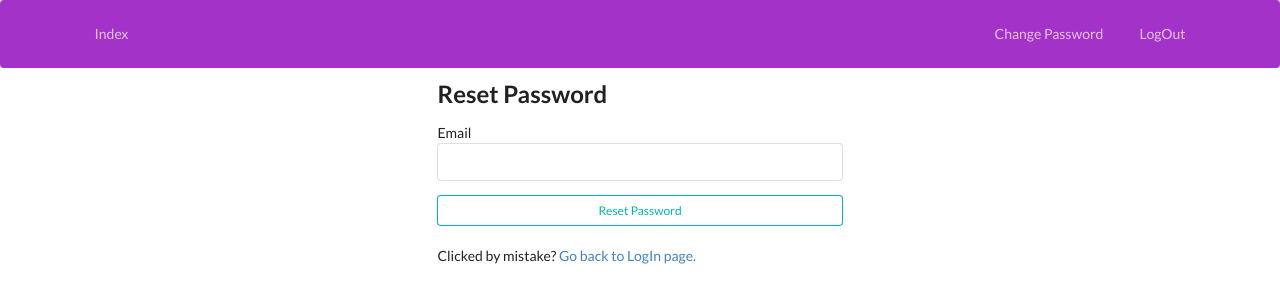
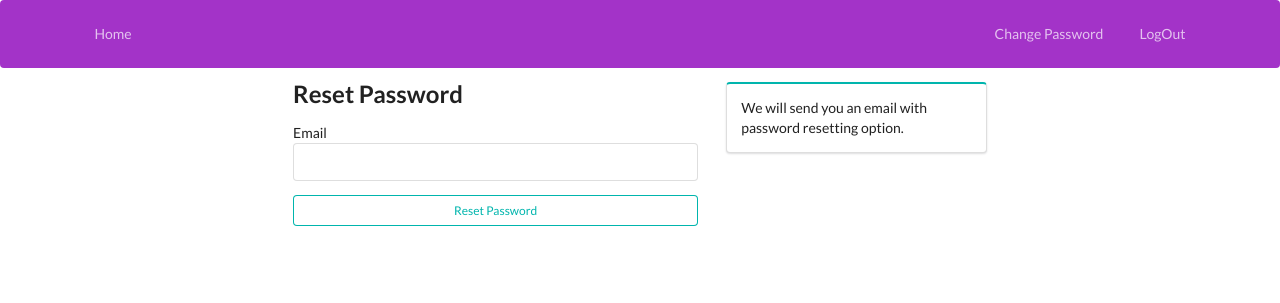
Before and after one commit to mah-di/start-here, a Django app: page /accounts/password-reset/ in a window 1280 px wide. Shown: the top 303 px of the page. Run offline with Django 3.2, Linux system fonts and the light colour scheme; the visitor is signed in with stand-in values (Sample User, id 1); some libraries are stand-ins or nearby versions.

Commit message:
Authenticated Users Can No Longer Access Login, Signup And Unauthenticated User Specific Pages. Created Custom Configs File For 'accounts' App. Templates Updated For Better User Experience.

```diff
--- a/src/accounts/middleware.py
+++ b/src/accounts/middleware.py
@@ -1,14 +1,31 @@
 from django.shortcuts import redirect
 from django.utils.deprecation import MiddlewareMixin
-from django.conf import settings
+from .custom_configs import (
+    LOGIN_REQUIRED_EXEMPT_URLS,
+    UNAUTHENTICATED_SPECIFIC_URLS,
+    LOGIN_REDIRECT_URL,
+    LOGIN_URL,
+    )
+
+
+class UnauthenticatedSpecificMiddleware(MiddlewareMixin):
+    def process_view(self, request, view_func, view_args, view_kwargs):
+        assert hasattr(request, 'user'), "Unauthenticated Specific Middleware"
+        if request.user.is_authenticated:
+            path = request.path.lstrip('/')
+            if any(path.startswith(url) for url in UNAUTHENTICATED_SPECIFIC_URLS):
+                return redirect(LOGIN_REDIRECT_URL)
+
+        return None
+
 
 class LoginRequiredMiddleware(MiddlewareMixin):
     def process_view(self, request, view_func, view_args, view_kwargs):
-        assert hasattr(request, 'user'), "Custom Login Required Middleware"
+        assert hasattr(request, 'user'), "Login Required Middleware"
         if not request.user.is_authenticated:
             path = request.path.lstrip('/')
-            if not any(path.startswith(url) for url in settings.LOGIN_REQUIRED_EXEMPT_URLS):
-                login_redirect = f"{settings.LOGIN_URL}?next={request.path_info}"
+            if not any(path.startswith(url) for url in LOGIN_REQUIRED_EXEMPT_URLS):
+                login_redirect = f"{LOGIN_URL}?next={request.path_info}"
                 return redirect(login_redirect)
 
         return None
--- a/src/accounts/templates/accounts/logout.html
+++ b/src/accounts/templates/accounts/logout.html
@@ -14,7 +14,9 @@
     <div class="ui grid">
         <div class="five wide column"></div>
         <div class="six wide column">
-            <p>You've logged out from your account. <a href="{% url 'login' %}">LogIn.</a></p>
+            <div class="ui teal segment">
+                <p>You've logged out from your account. <a href="{% url 'login' %}">LogIn.</a></p>
+            </div>
         </div>
     </div>
 
--- a/src/accounts/templates/accounts/navbar.html
+++ b/src/accounts/templates/accounts/navbar.html
@@ -2,8 +2,8 @@
 
     <div class="ui secondary  inverted menu">
         <div class="ui container">
-            <a href="{% url 'index' %}" class="ui item">
-              Index
+            <a href="{% url 'django_auth_essentials_index' %}" class="ui item">
+              Home
             </a>
             <div class="right menu">
                 {% if user.is_authenticated %}
--- a/src/accounts/templates/accounts/password_change_done.html
+++ b/src/accounts/templates/accounts/password_change_done.html
@@ -11,7 +11,9 @@
     <div class="ui grid">
         <div class="five wide column"></div>
         <div class="six wide column">
-            <p>Your password was changed successfully.</p>
+            <div class="ui blue segment">
+                <p>Your password was changed successfully.</p>
+            </div>
         </div>
     </div>
 
--- a/src/accounts/templates/accounts/password_reset.html
+++ b/src/accounts/templates/accounts/password_reset.html
@@ -10,7 +10,7 @@
 {% block content %}
 
     <div class="ui grid">
-        <div class="five wide column"></div>
+        <div class="three wide column"></div>
         <div class="six wide column">
             {% if form.errors %}
                 <div class="ui warning message">
@@ -32,8 +32,14 @@
 
                 <input type="submit" class="ui fluid tiny basic teal button" value="Reset Password">
             </form>
-            <br>
-            <p>Clicked by mistake? <a href="{% url 'login' %}">Go back to LogIn page.</a></p>
+        </div>
+        <div class="four wide column">
+            <div class="ui teal segment">
+                <p>We will send you an email with password resetting option.</p>
+                {% if not user.is_authenticated %}
+                    <p>Clicked by mistake? <a href="{% url 'login' %}">Go back to LogIn page.</a></p>
+                {% endif %}
+            </div>
         </div>
     </div>
 
--- a/src/accounts/templates/accounts/password_reset_complete.html
+++ b/src/accounts/templates/accounts/password_reset_complete.html
@@ -11,7 +11,9 @@
     <div class="ui grid">
         <div class="five wide column"></div>
         <div class="six wide column">
-            <p>Password reset successful. <a href="{% url 'login' %}">LogIn.</a></p>
+            <div class="ui blue segment">
+                <p>Password reset successful. <a href="{% url 'login' %}">LogIn Now.</a></p>
+            </div>
         </div>
     </div>
 
--- a/src/accounts/templates/accounts/registration.html
+++ b/src/accounts/templates/accounts/registration.html
@@ -49,8 +49,6 @@
 
                 <input type="submit" class="ui fluid tiny basic teal button" value="SignUp">
             </form>
-            <br>
-            <p>Already have an account? <a href="{% url 'login' %}">LogIn.</a></p>
         </div>
         <div class="four wide column">
             <div class="ui red segment">
@@ -75,6 +73,7 @@
                         Your password can’t be entirely numeric.
                     </li>
                 </ol>
+                <p>Already have an account? <a href="{% url 'login' %}">LogIn.</a></p>
             </div>
         </div>
     </div>
--- a/src/accounts/urls.py
+++ b/src/accounts/urls.py
@@ -22,6 +22,7 @@ from .forms import (
 
 
 urlpatterns = [
+    path('django-auth-essentials-home/', views.index, name='django_auth_essentials_index'),
     path('register/', views.register, name='register'),
     path('verify/<uemb64>/<token>/', views.verify_account, name='email_verify'),
     path('resend-verification/', views.resend_verification, name='resend_verification'),
--- a/src/accounts/views.py
+++ b/src/accounts/views.py
@@ -10,6 +10,9 @@ from django.contrib import messages
 
 User = get_user_model()
 
+
+def index(request):
+    return render(request, 'accounts/index.html')
 
 def register(request):
     form = RegistrationForm()
--- a/src/start_here/urls.py
+++ b/src/start_here/urls.py
@@ -1,9 +1,7 @@
 from django.contrib import admin
 from django.urls import path, include
-from . import views
 
 urlpatterns = [
-    path('', views.index, name='index'),
     path('admin/', admin.site.urls),
     path('accounts/', include('accounts.urls')),
 ]
--- a/src/start_here/views.py
+++ /dev/null
@@ -1,5 +0,0 @@
-from django.shortcuts import render
-
-
-def index(request):
-    return render(request, 'index.html')
```
Also changed, not shown: src/accounts/custom_configs.py (added, +29 -0 lines), src/accounts/templates/accounts/login.html (+4 -3 lines), src/accounts/templates/accounts/password_reset_done.html (+8 -1 lines), src/accounts/templates/accounts/resend_verification.html (+6 -3 lines), src/start_here/settings.py (+2 -13 lines), src/accounts/templates/accounts/index.html (renamed from src/templates/index.html).
